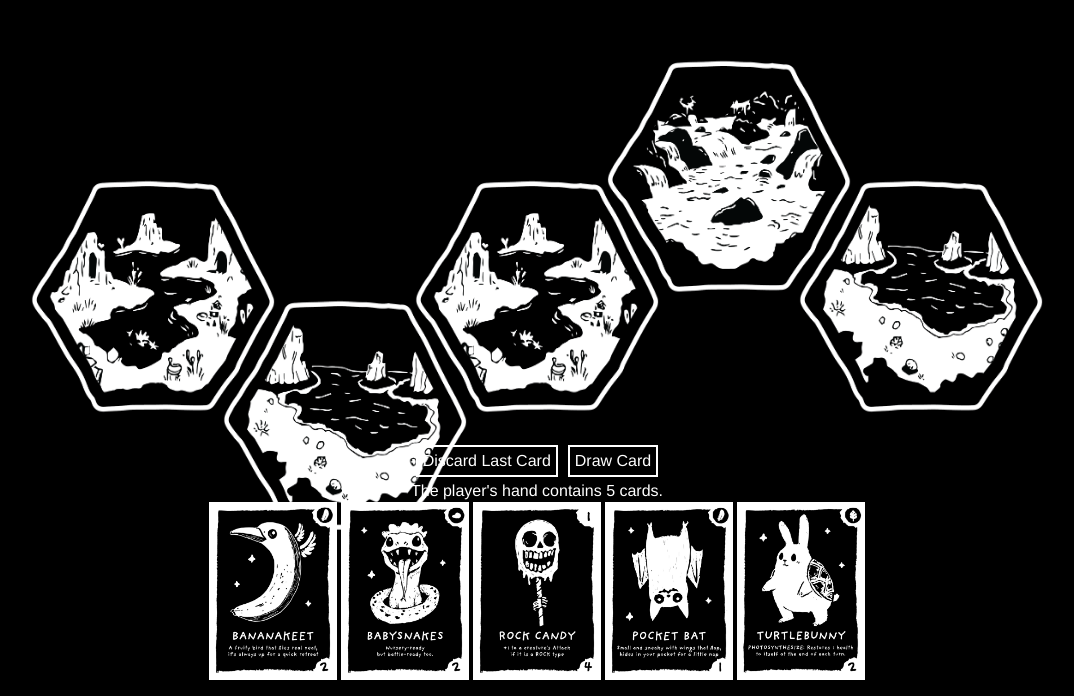
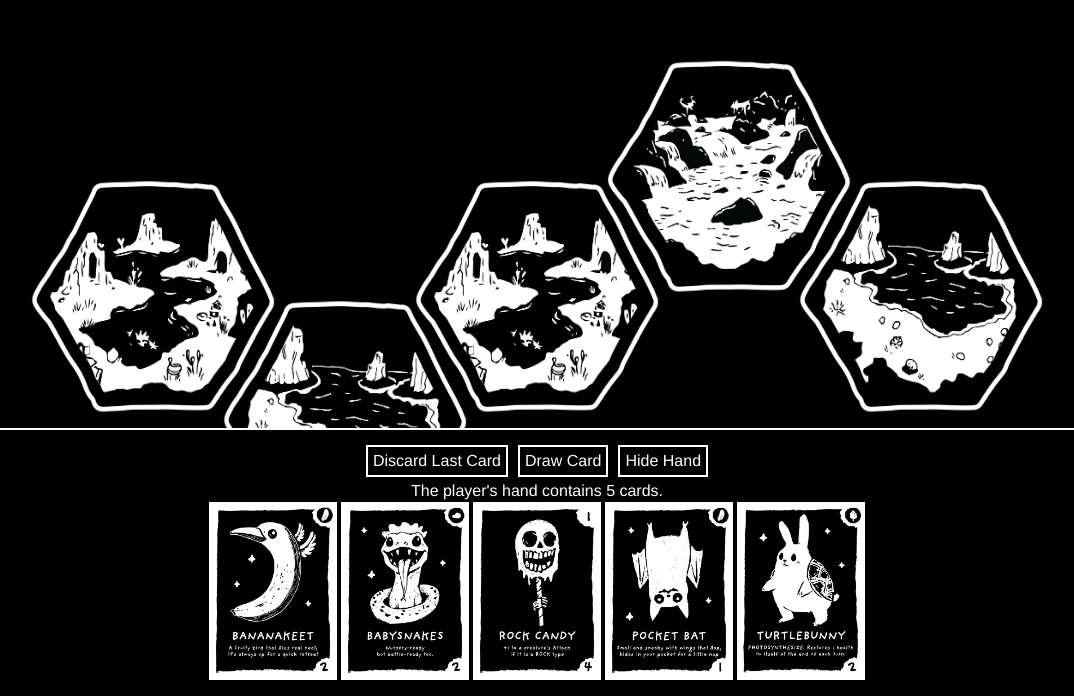
Before and after one commit to aeolion7/pet-games, a Vue app: page / in a window 1280 px wide. Shown: the part 104-800 px from the top of the page, without its empty margins (103-1177 px from the left). Built offline with nearby package versions, Linux system fonts and the light colour scheme.

Commit message:
add hand panel

```diff
--- a/src/components/PlayerHand.vue
+++ b/src/components/PlayerHand.vue
@@ -4,6 +4,7 @@ import GameCard from './GameCard.vue';
 
 const numCards = ref(5);
 const cardIdRef = ref(numCards.value + 1);
+const isHandPanelVisible = ref(true);
 
 const creatureCardNames = ["AppleBug", "Babysnakes", "Bananakeet", "Blobbyfish", "PippyChicken", "PocketBat", "SaladSlug", "Squiddy", "StinkMink", "TurtleBunny"];
 const equipmentCardNames = ["PetFood", "RockCandy", "YummyBones"];
@@ -44,16 +45,22 @@ function discardLastCard() {
   numCards.value--;
   playerHand.value.pop();
 }
+
+function toggleHandPanel() {
+  isHandPanelVisible.value = !isHandPanelVisible.value;
+}
 </script>
 
 <template>
-  <div id="player-hand">
+  <div id="player-hand" v-show="isHandPanelVisible">
     <button @click="discardLastCard">Discard Last Card</button>
     <button @click="drawCard">Draw Card</button>
+    <button @click="toggleHandPanel">Hide Hand</button>
     <p>The player's hand contains {{ numCards }} cards.</p>
     <GameCard v-for="card in playerHand" :key="card.id" :pet-name="card.petName" :tool-name="card.toolName"
       :card-type="card.type" />
   </div>
+  <button class="btn--show-hand" v-show="!isHandPanelVisible" @click="toggleHandPanel">Show Hand</button>
 </template>
 
 <style scoped>
@@ -62,6 +69,9 @@ function discardLastCard() {
   text-align: center;
   width: inherit;
   bottom: 10px;
+  border-top: 2px solid white;
+  padding-top: 10px;
+  background-color: black;
 }
 
 button {
@@ -69,4 +79,10 @@ button {
   margin: 5px;
   padding: 5px;
 }
+
+.btn--show-hand {
+  position: absolute;
+  right: 10px;
+  bottom: 10px;
+}
 </style>
```
